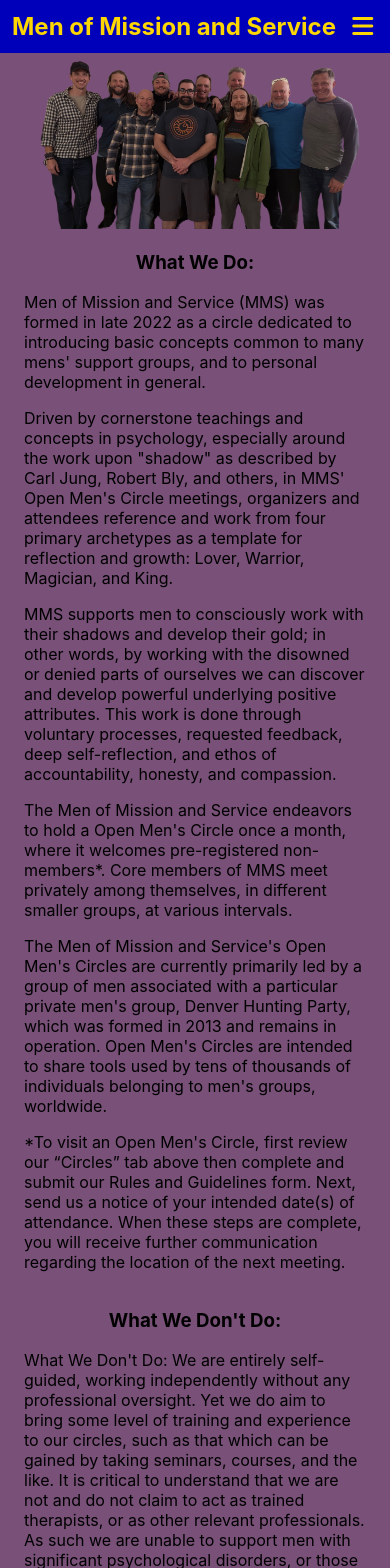
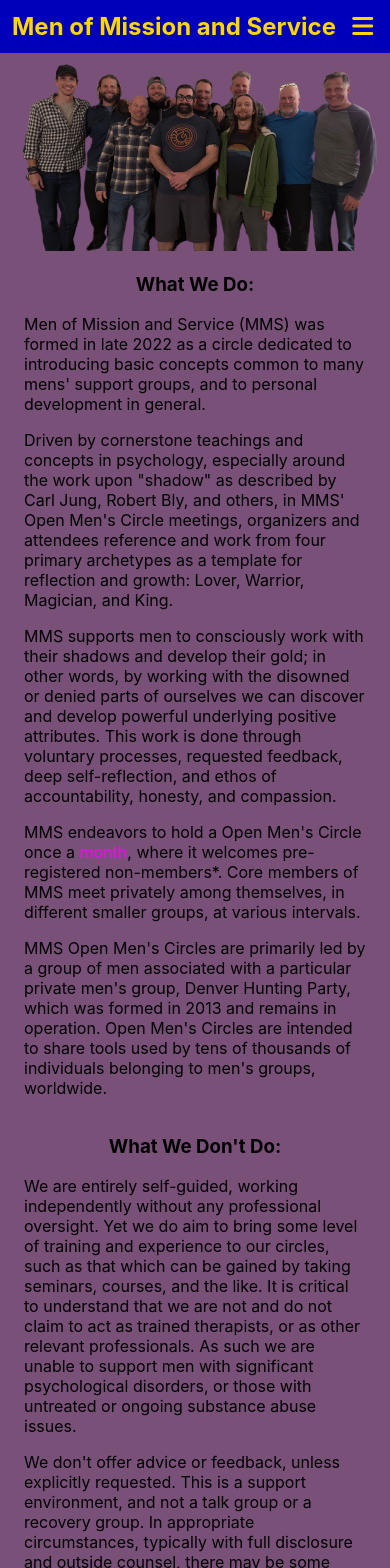
Before and after one commit to IntuitiveHarmony/igroup-site, a React (Create React App) app: page / in a window 390 px wide. Shown: the top 1568 px of the page. Built offline with nearby package versions, Linux system fonts and the light colour scheme.

Commit message:
mobile mostly there

```diff
--- a/src/App.css
+++ b/src/App.css
@@ -6,7 +6,7 @@ body {
  a {
   text-decoration: none;
   cursor: pointer;
-  color: gold;
+  color: magenta;
  }
  h3 {
   margin-top: 2em;
@@ -66,7 +66,7 @@ body {
   top: 2em;
  }
  #groupPhoto {
-  max-width: 90%;
+  max-width: 100%;
   margin-bottom: -1em;
  }
  /* ~~~~~~~~~~~~~~~~~~~~~~~~~~~~~~~~~~~~~~~~~~~~~~~~~~~~~~~~~~ */
@@ -80,6 +80,7 @@ body {
 .calendar {
   max-width: 90vmin;
   height: 90vmin;
+  margin-top: 2em;
   margin-bottom: 3em;
 }
 
--- a/src/components/Mission.js
+++ b/src/components/Mission.js
@@ -12,12 +12,12 @@ const Mission = () => {
                 <p className="content">Men of Mission and Service (MMS) was formed in late 2022 as a circle dedicated to introducing basic concepts common to many mens' support groups, and to personal development in general.</p>
                 <p className="content">Driven by cornerstone teachings and concepts in psychology, especially around the work upon "shadow" as described by Carl Jung, Robert Bly, and others, in MMS' Open Men's Circle  meetings, organizers and attendees reference and work from four primary archetypes as a template for reflection and growth: Lover, Warrior, Magician, and King.</p>
                 <p className="content">MMS supports men to consciously work with their shadows and develop their gold; in other words, by working with the disowned or denied parts of ourselves we can discover and develop powerful underlying positive attributes. This work is done through voluntary processes, requested feedback, deep self-reflection, and ethos of accountability, honesty, and compassion.</p>
-                <p className="content">The Men of Mission and Service endeavors to hold a Open Men's Circle once a month, where it welcomes pre-registered non-members*. Core members of MMS meet privately among themselves, in different smaller groups, at various intervals.</p>
-                <p className="content">The Men of Mission and Service's Open Men's Circles are currently primarily led by a group of men associated with a particular private men's group, Denver Hunting Party, which was formed in 2013 and remains in operation. Open Men's Circles are intended to share tools used by tens of thousands of individuals belonging to men's groups, worldwide.</p>
-                <p className="content">*To visit an Open Men's Circle, first review our “Circles” tab above then complete and submit our Rules and Guidelines form. Next, send us a notice of your intended date(s) of attendance. When these steps are complete, you will receive further communication regarding the location of the next meeting.</p>
+                <p className="content">MMS endeavors to hold a Open Men's Circle once a <a href="#calendar">month</a>, where it welcomes pre-registered non-members*. Core members of MMS meet privately among themselves, in different smaller groups, at various intervals.</p>
+                <p className="content">MMS Open Men's Circles are primarily led by a group of men associated with a particular private men's group, Denver Hunting Party, which was formed in 2013 and remains in operation. Open Men's Circles are intended to share tools used by tens of thousands of individuals belonging to men's groups, worldwide.</p>
+                {/* <p className="content">*To visit an Open Men's Circle, first review our “Circles” tab above then complete and submit our Rules and Guidelines form. Next, send us a notice of your intended date(s) of attendance. When these steps are complete, you will receive further communication regarding the location of the next meeting.</p> */}
 
                 <h3>What We Don't Do:</h3>
-                <p className="content">What We Don't Do: We are entirely self-guided, working independently without any professional oversight. Yet we do aim to bring some level of training and experience to our circles, such as that which can be gained by taking seminars, courses, and the like. It is critical to understand that we are not and do not claim to act as trained therapists, or as other relevant professionals. As such we are unable to support men with significant psychological disorders, or those with untreated or ongoing substance abuse issues.</p>
+                <p className="content">We are entirely self-guided, working independently without any professional oversight. Yet we do aim to bring some level of training and experience to our circles, such as that which can be gained by taking seminars, courses, and the like. It is critical to understand that we are not and do not claim to act as trained therapists, or as other relevant professionals. As such we are unable to support men with significant psychological disorders, or those with untreated or ongoing substance abuse issues.</p>
                 <p className="content">We don't offer advice or feedback, unless explicitly requested. This is a support environment, and not a talk group or a recovery group. In appropriate circumstances, typically with full disclosure and outside counsel, there may be some degree of overlap between such types of groups and this one.</p>
 
                 <h3>Our Mission:</h3>
--- a/src/components/OpenCalendar.js
+++ b/src/components/OpenCalendar.js
@@ -7,9 +7,10 @@ const OpenCalendar = () => {
           <h1>Open Meetings</h1>
           <p className="content">Men of Mission and Service hosts a monthly "Open Men's Circle", which is available to any man interested in personal growth and development. Future known dates are posted below.</p>
           <p className="content">As the organizers and hosts of these meetings, we reserve the complete and unilateral right to limit the size of the meetings, if or when necessary, and to invite or disinvite any attendee or prospect. </p>
-          <p className="content">Therefore, it is imperative that we know of your intended attendance and are confident of your cooperation in keeping with our standards of conduct by completing our <a href='https://docs.google.com/document/d/0B-brdUxbCO3xN2lsOTA3RG05eFRrVlowLWcxbGFRTW81d3hJ/edit?resourcekey=0-BHJGs9Y_JiDMkzftJWv1qQ' target="_blank" rel="noopener noreferrer">Rules and Guidelines.</a> If you plan to attend, send us notice at least 24 hours in advance of an Open Circle date via email, or our mobile chat app, Discord (which is our preferred mode of communication).</p>
+          <p className="content">Therefore, it is imperative that we know of your intended attendance and are confident of your cooperation in keeping with our standards of conduct by completing our <a href='https://forms.gle/QGi48a77893jUoLi7' target="_blank" rel="noopener noreferrer">Rules and Guidelines.</a> (link opens Google form in new tab) If you plan to attend, send us notice at least 24 hours in advance of an Open Circle date via email, or our mobile chat app, Discord (which is our preferred mode of communication).</p>
           <p className="content">Download Discord for desktop or mobile: <a href="https://discord.com/download" target="_blank" rel="noopener noreferrer">https://discord.com/download</a></p>
           <p className="content">Join the Men of Mission and Service (MMS) Discord Server: <a href="https://discord.gg/9XbrvPdG">https://discord.gg/9XbrvPdG</a></p>
+          <p className="content">Old school? Send us an email: <a href="menofmissionandservice@gmail.com">menofmissionandservice@gmail.com</a></p>
 
           <iframe className="calendar" src="https://calendar.google.com/calendar/embed?height=600&wkst=1&bgcolor=%23ffffff&ctz=America%2FDenver&showPrint=0&showCalendars=0&showTabs=0&showNav=1&showTitle=1&src=YWQ3OGUyMzFhYzM2YTQ4NGRhODMyODFhZWIyMDdjZDM1YzkxMmE2NWYzZTIxNmVmY2ExNGUzZmJiODI3NjIwYkBncm91cC5jYWxlbmRhci5nb29nbGUuY29t&color=%23D50000" width="800" height="600" frameBorder="0" scrolling="no"></iframe>
         </div>
```
Also changed, not shown: src/components/Nav.js (+56 -2 lines).
